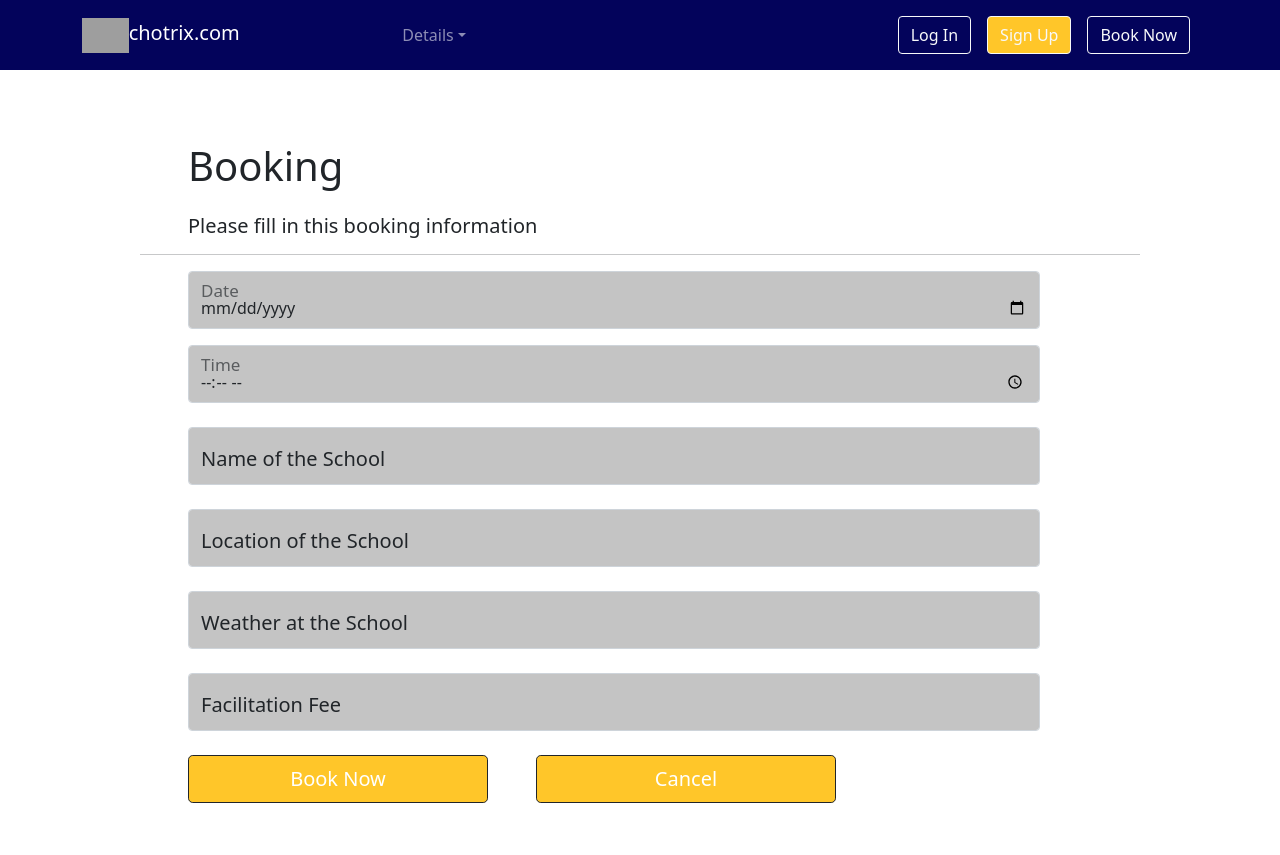
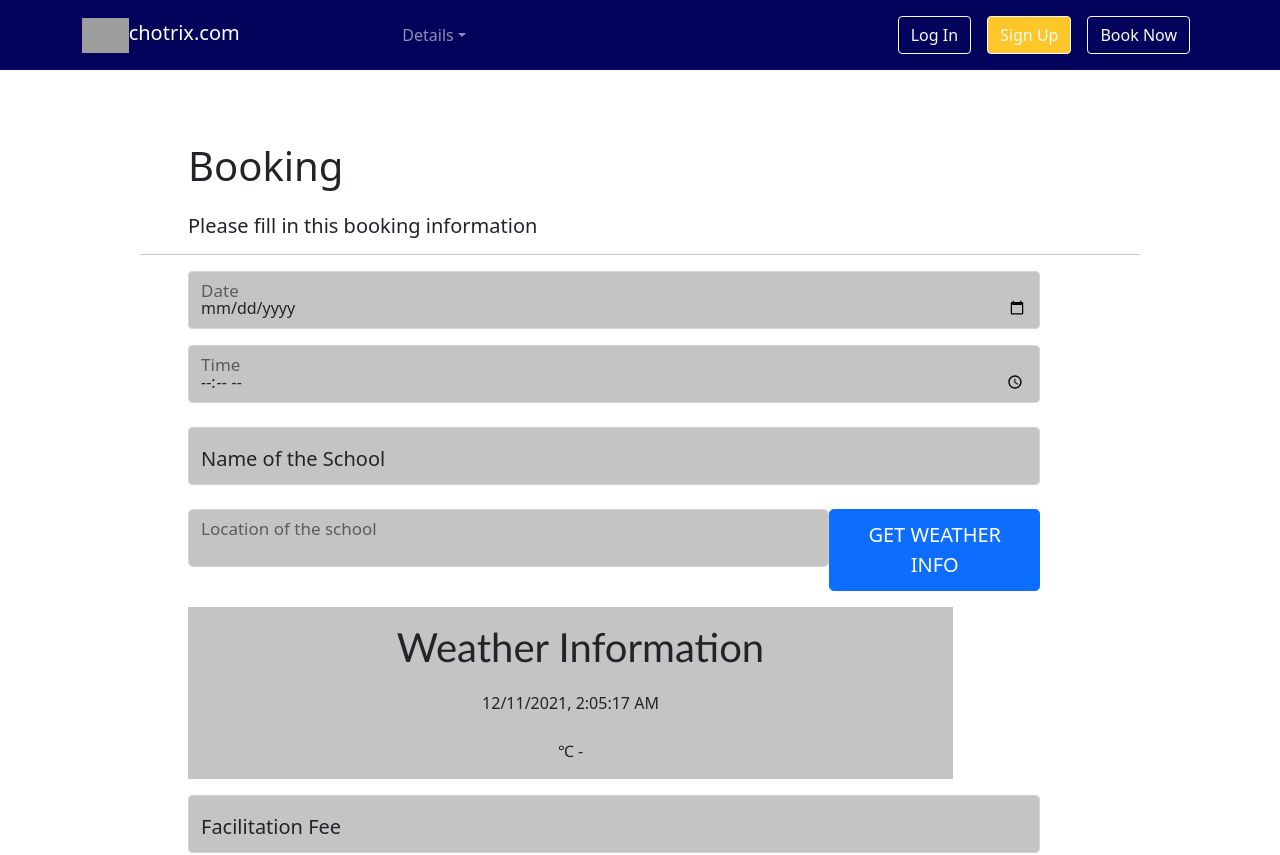
Before and after one commit to JOANITA-51/booking, a React (Create React App) app in the folder booking/: page /book-now in a window 1280 px wide. Shown: the top 855 px of the page. Built offline with nearby package versions, Linux system fonts and the light colour scheme; grey boxes are pictures that could not be loaded.

Commit message:
integrated the weather API

```diff
--- a/booking/package.json
+++ b/booking/package.json
@@ -6,6 +6,7 @@
     "@testing-library/jest-dom": "^5.16.1",
     "@testing-library/react": "^11.2.7",
     "@testing-library/user-event": "^12.8.3",
+    "axios": "^0.24.0",
     "bootstrap": "^5.1.3",
     "formik": "^2.2.9",
     "react": "^17.0.2",
--- a/booking/src/App.css
+++ b/booking/src/App.css
@@ -2,6 +2,7 @@
 .sign-up{
     background-color: #03035B;
     min-height: 100vh;
+    font-family: 'Trebuchet MS', 'Lucida Sans Unicode', 'Lucida Grande', 'Lucida Sans', Arial, sans-serif;
 }
 
 #main-container{
@@ -23,7 +24,7 @@ Form{
     background-color: #FFC629;
 }
 
-#floatingInput,#floatingPassword, #floatingInputGrid{
+#floatingInput,#floatingPassword, #floatingInputGrid, #floatingSelect{
     background-color: #C4C4C4;
 }
 
--- /dev/null
+++ b/booking/src/components/WeatherApp.js
@@ -0,0 +1,65 @@
+import React, {useState} from 'react';
+
+import axios from "axios"
+import {Form, Button, Container, FloatingLabel} from 'react-bootstrap';
+
+function WeatherApp() {
+    const [weatherInfo, setWeatherInfo] = useState({});
+    const [city, setCity] = useState(" ");
+    const [temperature, setTemperature] = useState(" ");
+
+    function getWeatherData (city){
+    // async function getWeatherData (city){
+    //     const response = await fetch(`http://api.weatherapi.com/v1/forecast.json?key=4b35053d60374d68bd8133610212210&q=${city}&days=1&aqi=yes&alerts=yes`)
+    //     const data = await response.json();
+    //     console.log(data)
+        axios({
+            method:"GET",
+            url:`http://api.weatherapi.com/v1/forecast.json?key=4b35053d60374d68bd8133610212210&q=${city}&days=1&aqi=yes&alerts=yes`
+        })
+            .then((response)=>{
+                // console.log(response.data.current.temp_c);
+                // setTemperature(response.data.current.temp_c)
+                const {data:{location:{country, region, lon, lat }}} = response
+                const {data:{current:{temp_c, temp_f, condition:{text, icon, code}}}} =response
+                setWeatherInfo({country,lon,lat,temp_c,temp_f,text,icon,code})
+
+            })
+            .catch((error)=>{
+                console.log(error);
+            })
+    }
+
+
+    const {country, region, temp_c,text, icon} = weatherInfo
+
+    return (
+        <div>
+            <Form.Group className='d-flex mb-3 mt-3'>
+            <FloatingLabel controlId="floatingInput" label="Location of the school" className='ms-5 mb-4 fs-5' style={{width:"75%"}} >
+                <Form.Control size="lg" type="text" value={city} onChange={(e) => setCity(e.target.value)} placeholder="Location of the school" />
+            </FloatingLabel>
+
+                <Button  size='lg'onClick={()=>{
+                getWeatherData(city)}}>GET WEATHER INFO</Button>
+            </Form.Group>
+
+            <Container className='ms-5 pt-3 pb-3 mb-3 text-center'
+                style={
+                    {backgroundColor:"#C4C4C4",
+                    width:"85%"}
+                }
+            >
+            <h1>{city} Weather Information</h1>
+                {new Date ().toLocaleString()} <br/>
+                {icon && <img src ={icon}/>}
+                {region}
+                {country}<br/>
+                {temp_c} &#8451; - {text}
+
+            </Container>
+        </div>
+    )
+}
+
+export default WeatherApp
--- a/booking/src/components/pages/BookNow.js
+++ b/booking/src/components/pages/BookNow.js
@@ -1,7 +1,7 @@
 import React from 'react'
-import { Container, Form, Row, Col, FloatingLabel, Button } from 'react-bootstrap';
-import {Link} from 'react-router-dom';
+import { Container, Form, FloatingLabel, Button } from 'react-bootstrap';
 import '../../App.css';
+import WeatherApp from '../WeatherApp';
 
 function BookNow() {
     return (
@@ -21,20 +21,18 @@ function BookNow() {
                     <FloatingLabel controlId="floatingInput" label="Name of the School" className='ms-5 mb-4 fs-5' >
                         <Form.Control type="text" placeholder="school" />
                     </FloatingLabel>
-                    <FloatingLabel controlId="floatingInput" label="Location of the School" className='ms-5 mb-4 fs-5' >
-                        <Form.Control type="text" placeholder="school" />
-                    </FloatingLabel>
-                    <FloatingLabel controlId="floatingInput" label="Weather at the School" className='ms-5 mb-4 fs-5' >
-                        <Form.Control type="text" placeholder="weather" />
-                    </FloatingLabel>
+                    <WeatherApp/>
+
                     <FloatingLabel controlId="floatingInput" label="Facilitation Fee" className='ms-5 mb-4 fs-5' >
                         <Form.Control type="text" placeholder="school" />
                     </FloatingLabel>
+                    <div  >
+                        <Button type='submit' variant="outline-dark" className='ms-5  booking' size = 'lg'>Book Now</Button>
+                        <Button variant="outline-dark" className='ms-5  booking' size = 'lg' >Cancel</Button>
+                    </div>
                 </Form>
-                <div  >
-                    <Button variant="outline-dark" className='ms-5  booking' size = 'lg'>Book Now</Button>
-                    <Button variant="outline-dark" className='ms-5  booking' size = 'lg' >Cancel</Button>
-                </div>
+
+
             </Container>
 
 
--- a/booking/src/components/pages/LogIn.js
+++ b/booking/src/components/pages/LogIn.js
@@ -31,7 +31,7 @@ function Login() {
                     </Form.Group>
 
                     <Form.Group className='d-flex mb-3 ms-5'>
-                        <Button size='lg' id='LogIn'>  Log In </Button>
+                        <Button type='submit' size='lg' id='LogIn'>  Log In </Button>
                         <Link className='ms-3' to ='/sign-up'>Create an Account</Link>
                     </Form.Group>
 
```
Also changed, not shown: 1 other file (tests, documents, lock files or other folders).
